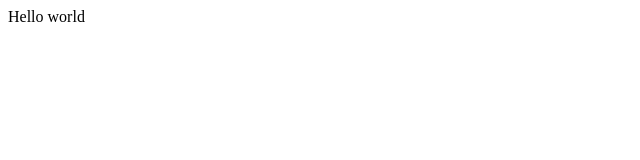
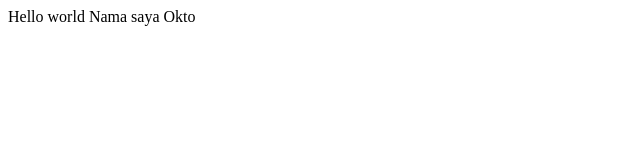
Before and after one commit to oktovizurya/anggov2, a plain HTML site: page index.html in a window 1280 px wide. Shown: the whole page, without its empty margins (0-640 px from the left). Drawn offline with Linux system fonts and the light colour scheme.

Commit message:
Update pertama

```diff
--- a/index.html
+++ b/index.html
@@ -7,5 +7,6 @@
 </head>
 <body>
     Hello world
+    Nama saya Okto
 </body>
 </html>
```
